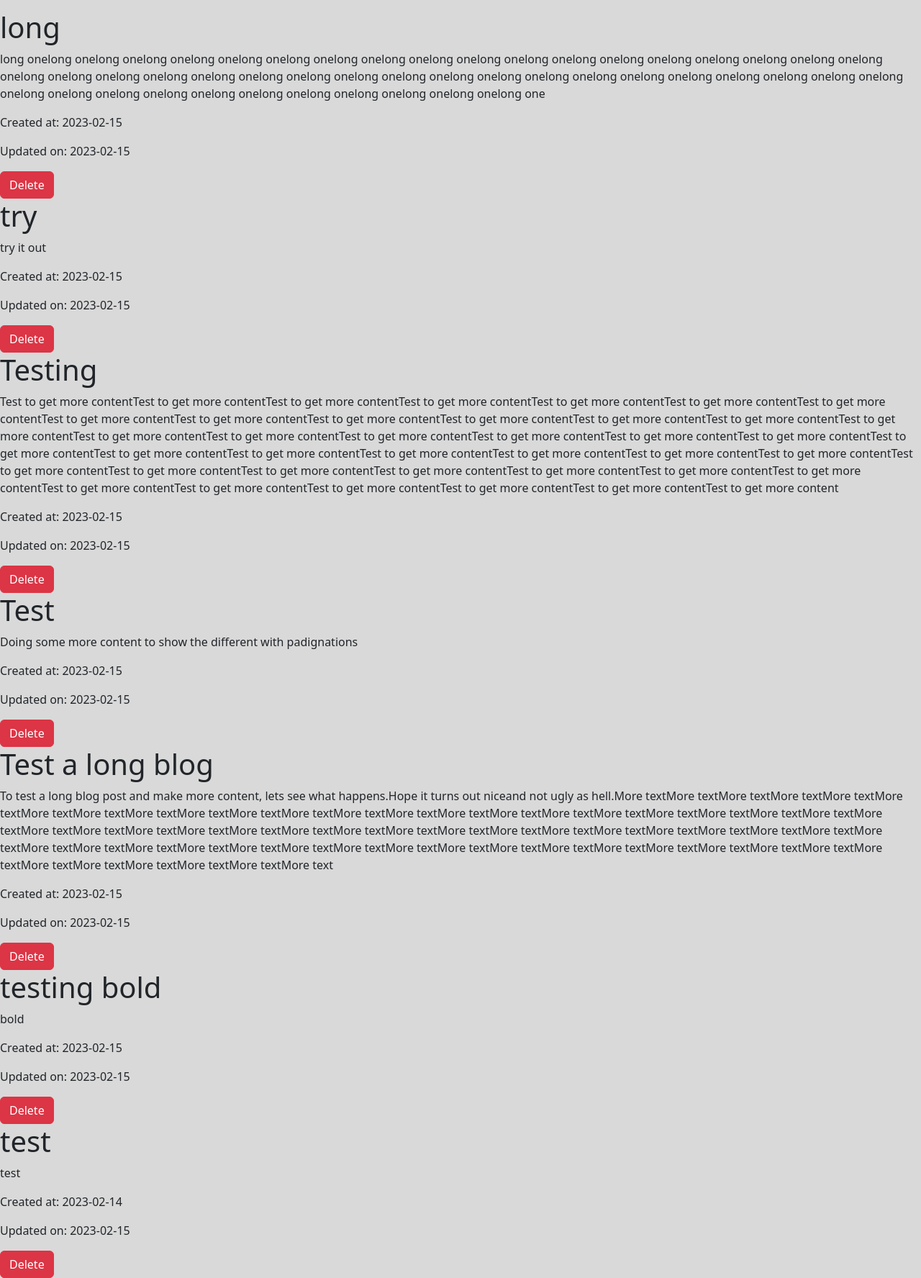
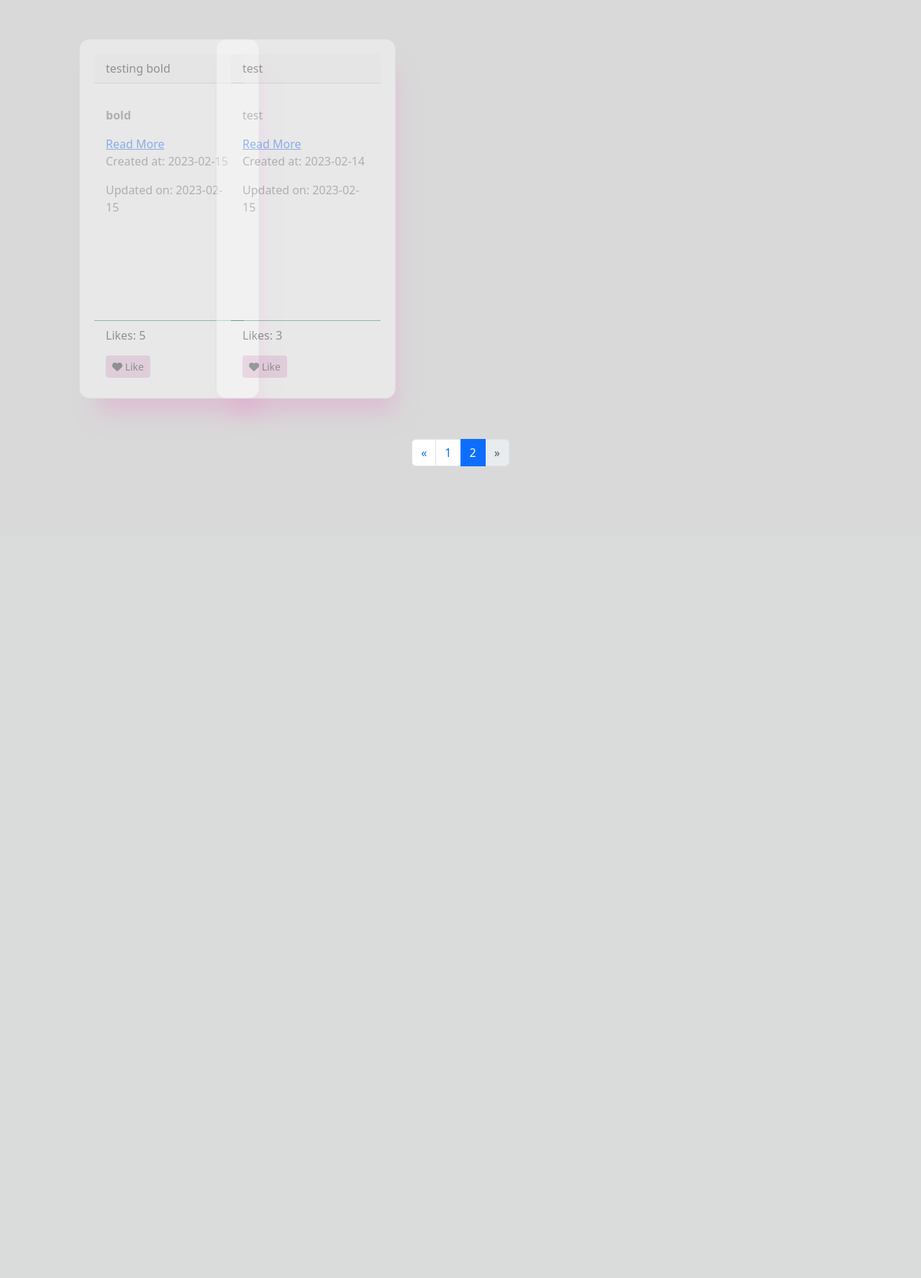
Before and after one commit to CBergane/Diana-Svensson, a Django app: page /?page=2 in a window 1280 px wide. Shown: the part 56-1832 px from the top of the page at 72% size. After the commit the page ends 704 px from the top, so only its background shows below. Run offline with Django 4.2, Linux system fonts and the light colour scheme; data comes from the database, SQL or seed files in the repository; both versions use the stored data as it was after the commit; some libraries are stand-ins or nearby versions.

Commit message:
function of blog done and most of styling

```diff
--- a/dianasvensson/portfolio/models.py
+++ b/dianasvensson/portfolio/models.py
@@ -29,7 +29,5 @@ class Post(models.Model):
         super(Post, self).save(*args, **kwargs)
 
 
-
-
 class Like(models.Model):
     post = models.ForeignKey(Post, on_delete=models.CASCADE, related_name='post_likes', to_field='slug')
--- a/dianasvensson/portfolio/urls.py
+++ b/dianasvensson/portfolio/urls.py
@@ -4,6 +4,7 @@ from . import views
 urlpatterns = [
     path('', views.display_posts, name='display_posts'),
     path('posts/', views.display_posts, name='display_posts'),
+    path('posts/<int:post_id>/', views.post_detail, name='post_detail'),
     path('posts/create/', views.create_post, name='create_post'),
     path('posts/<int:post_id>/delete/', views.delete_post, name='delete_post'),
     path('posts/<int:post_id>/update/', views.update_post, name='update_post'),
--- a/dianasvensson/portfolio/views.py
+++ b/dianasvensson/portfolio/views.py
@@ -1,5 +1,7 @@
-from django.shortcuts import render, redirect
+from django.shortcuts import render, redirect, get_object_or_404
 from django.contrib import messages
+from django.core.paginator import Paginator
+from django.urls import reverse
 from .models import Post, Like
 from .forms import PostForm
 
@@ -37,18 +39,30 @@ def update_post(request, post_id):
         form = PostForm(instance=post)
     return render(request, 'update_post.html', {'form': form})
 
+
 def display_posts(request):
-    posts = Post.objects.all()
+    post_list = Post.objects.all()
+    paginator = Paginator(post_list, 5) # Show 5 posts per page
+    page = request.GET.get('page')
+    posts = paginator.get_page(page)
     return render(request, 'portfolio/post_list.html', {'posts': posts})
 
+
+def post_detail(request, post_id):
+    post = Post.objects.get(id=post_id)
+    return render(request, 'portfolio/post_detail.html', {'post': post})
+
+
 def like_post(request, post_id):
-    post = Post.objects.get(id=post_id)
+    post = get_object_or_404(Post, id=post_id)
     post.likes += 1
     post.save()
-    return redirect('posts')
+    next_url = request.GET.get('next', 'display_posts')
+    return redirect(reverse(next_url))
+
 
 def unlike_post(request, post_id):
     post = Post.objects.get(id=post_id)
     post.likes -= 1
     post.save()
-    return redirect('posts')
+    return redirect('display_posts')
--- a/dianasvensson/static/css/style.css
+++ b/dianasvensson/static/css/style.css
@@ -27,3 +27,35 @@ body{
 .btn-custum:hover {
     background-color: #e299c9;
 }
+
+#section {
+    display: flex;
+    justify-content: space-between;
+    flex-wrap: wrap;
+    padding: 40px;
+  }
+
+  .card-custom {
+    border-radius: 14px;
+    box-shadow: 12px 32px 32px -12px #e299c9;
+    padding: 20px;
+    min-width: 250px;
+    height: 500px;
+    margin-bottom: -100px;
+    margin-right: -50px;
+    z-index: 1;
+    transition: all 0.25s ease-in-out;
+  }
+
+#section .card-custom:not(hover) {
+    opacity: 0.4;
+}
+
+#section .card-custom:hover {
+    transform: translateY(-16px) rotate(3deg);
+    opacity: 1;
+}
+
+#section .card-custom:hover ~ .card-custom {
+    transform: translateX(130px);
+}
--- a/dianasvensson/templates/portfolio/base.html
+++ b/dianasvensson/templates/portfolio/base.html
@@ -25,5 +25,6 @@
     {% endblock %}
     <div>
 </body>
+<script src="https://kit.fontawesome.com/96a4d5e388.js" crossorigin="anonymous"></script>
 <script src="https://cdnjs.cloudflare.com/ajax/libs/flowbite/1.6.3/flowbite.min.js"></script>
 </html>
--- a/dianasvensson/templates/portfolio/post_list.html
+++ b/dianasvensson/templates/portfolio/post_list.html
@@ -1,17 +1,81 @@
 {% extends "portfolio/base.html" %}
 
 {% block content %}
-{% for post in posts %}
-  <h1>{{ post.title }}</h1>
-  <p>{{ post.content|striptags|safe }}</p>
-  <p>Created at: {{ post.created_at|date:"Y-m-d" }}</p>
-  <p>Updated on: {{ post.updated_on|date:"Y-m-d" }}</p>
+<div class="container">
+  <div class="row">
+    {% for post in posts %}
+      <div id="section" class="col-lg-2 card-{{ forloop.counter }}">
+        <div class="card border mb-3 card-custom" style="max-width: 18rem;">
+          <div class="card-header d-flex justify-content-between align-items-center">
+            <div>{{ post.title }}</div>
+            {% if request.user.is_superuser %}
+              <form method="POST" action="{% url 'delete_post' post.id %}">
+                {% csrf_token %}
+                <input type="submit" class="btn btn-danger btn-sm" value="Delete">
+              </form>
+            {% endif %}
+          </div>
+          <div class="card-body text-secondary">
+            <p>{{ post.content|safe|truncatechars:100 }}</p>
+            <a href="{% url 'post_detail' post.id %}">Read More</a>
+            <p>Created at: {{ post.created_at|date:"Y-m-d" }}</p>
+            <p>Updated on: {{ post.updated_on|date:"Y-m-d" }}</p>
+          </div>
+          <div class="card-footer bg-transparent border-success">
+            <p>Likes: {{ post.likes }}</p>
+            <form method="POST" action="{% url 'like_post' post_id=post.id %}">
+              {% csrf_token %}
+              <button type="submit" class="btn btn-sm btn-custum">
+              <i class="fa-solid fa-heart"></i> Like
+              </button>
+            </form>
+          </div>
+        </div>
+      </div>
+    {% endfor %}
+  </div>
+</div>
 
-  <form method="POST" action="{% url 'delete_post' post.id %}">
-    {% csrf_token %}
-    <input type="submit" class="btn btn-danger" value="Delete">
-  </form>
-{% endfor %}
+
+    <div class="col-12">
+      <nav aria-label="Blog post navigation">
+        <ul class="pagination justify-content-center">
+          {% if posts.has_previous %}
+            <li class="page-item">
+              <a class="page-link" href="?page={{ posts.previous_page_number }}">&laquo;</a>
+            </li>
+          {% else %}
+            <li class="page-item disabled">
+              <span class="page-link">&laquo;</span>
+            </li>
+          {% endif %}
+
+          {% for num in posts.paginator.page_range %}
+            {% if posts.number == num %}
+              <li class="page-item active">
+                <span class="page-link">{{ num }} <span class="sr-only">(current)</span></span>
+              </li>
+            {% elif num > posts.number|add:'-3' and num < posts.number|add:'3' %}
+              <li class="page-item">
+                <a class="page-link" href="?page={{ num }}">{{ num }}</a>
+              </li>
+            {% endif %}
+          {% endfor %}
+
+          {% if posts.has_next %}
+            <li class="page-item">
+              <a class="page-link" href="?page={{ posts.next_page_number }}">&raquo;</a>
+            </li>
+          {% else %}
+            <li class="page-item disabled">
+              <span class="page-link">&raquo;</span>
+            </li>
+          {% endif %}
+        </ul>
+      </nav>
+    </div>
+  </div>
+</div>
 
 
 {% endblock %}
```
Also changed, not shown: dianasvensson/templates/portfolio/post_detail.html (added, +32 -0 lines), dianasvensson/db.sqlite3.
